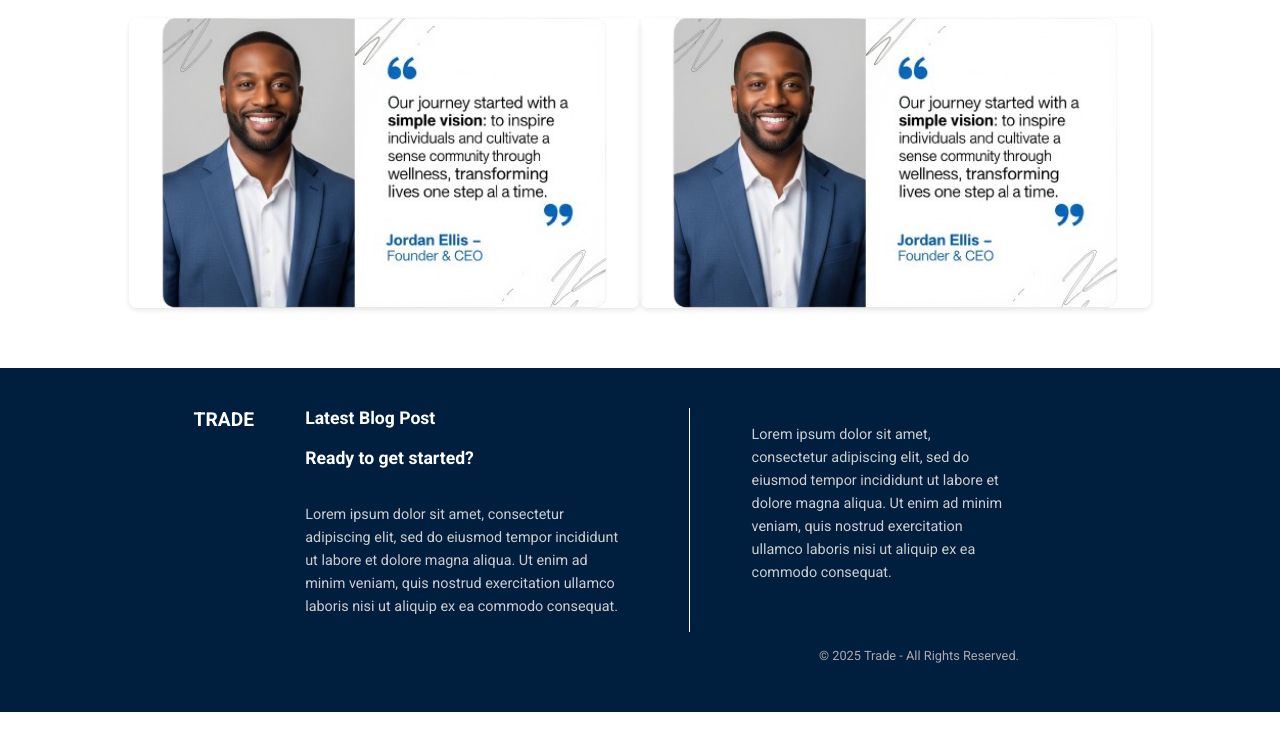
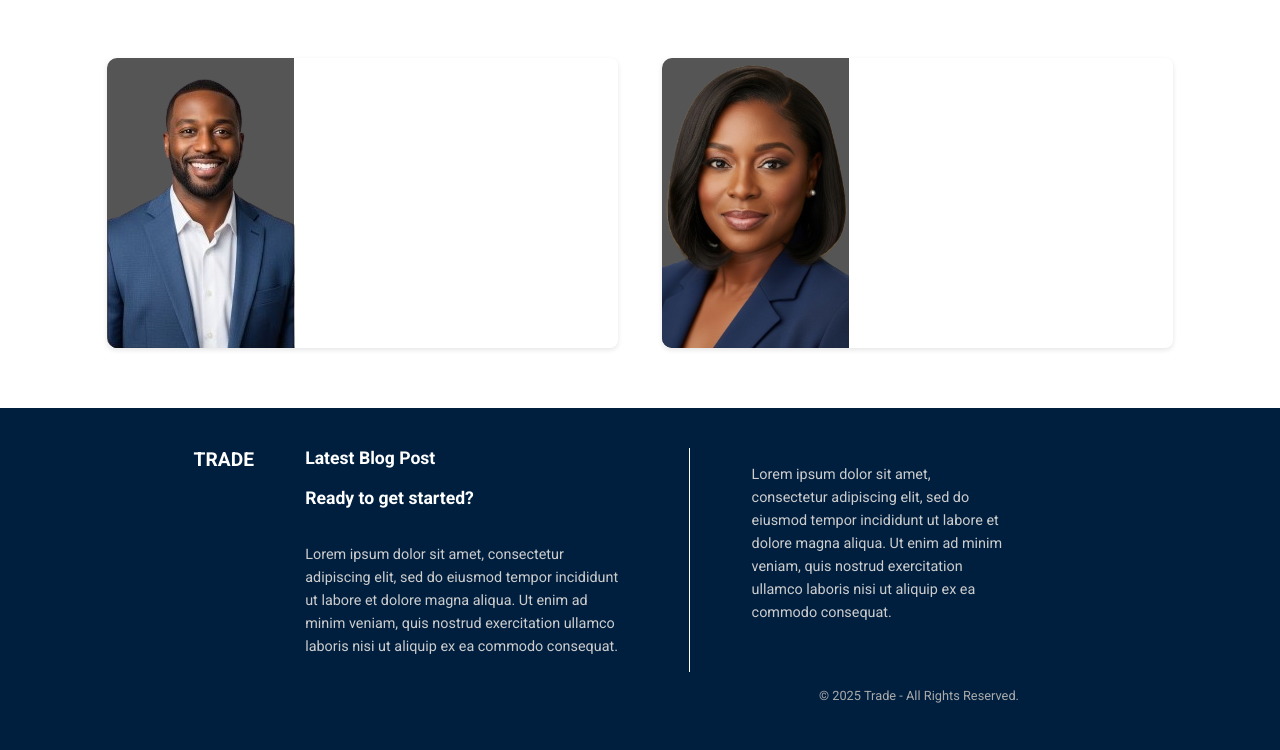
Before and after one commit to kamjohn777/WGU-web-project, a website: page Frontend/public/html/aboutPage.html in a window 1280 px wide. Shown: the part 2910-3660 px from the top of the page. Before the commit the page ends 3622 px from the top, so only its background shows below. Drawn offline with nearby package versions, Linux system fonts and the light colour scheme.

Commit message:
working on founder ui section

```diff
--- a/Frontend/public/css/aboutPage.css
+++ b/Frontend/public/css/aboutPage.css
@@ -13,9 +13,7 @@ body {
   color: #333;
 }
 .container {
-  /* max-width: 1200px; */
   margin: 0 auto;
-  /* padding: 20px; */
 }
 header {
   display: flex;
@@ -52,14 +50,10 @@ header .cta-buttons a.signup {
   display: flex;
   justify-content: space-between;
   height: 530px;
-  /* height: 500px; */
-  /* padding: 80px 0; */
-  /* background-color: #fff; */
 }
 .hero-about .text-content {
   width: 45%;
   padding-right: 20px;
-  /* margin-left: 11.5rem; */
   margin-left: 8.5rem;
 }
 
@@ -75,8 +69,6 @@ header .cta-buttons a.signup {
   line-height: 1.6;
   margin-bottom: 30px;
   font-weight: 400;
-  /* font-family: "Rock Salt", cursive; */
-  /* font-family: 'saltrock', sans-serif; */
 }
 
 .hero-about .text-content .hero-msg-p {
@@ -86,18 +78,11 @@ header .cta-buttons a.signup {
 .hero-about .text-content .sketch-txt {
   font-family: "Rock Salt", cursive;
   font-size: 1.4rem;
-  /* font-weight: bold; */
-  /* color: var(--box-jump-blue); */
 }
 
 .hero-about .text-content span {
   color: var(--box-jump-blue);
 }
-
-/* .hero-about .text-content .sketch-txt .blue {
-            color: var(--box-jump-blue);
-            font-family: 'rocksalt', sans-serif;
-        } */
 
 .hero-about .text-content .btn {
   background-color: var(--box-jump-blue);
@@ -107,81 +92,30 @@ header .cta-buttons a.signup {
   border-radius: 4px;
 }
 .light-blue-circle {
-  /* height: 200px;
-    width: 200px;
-    border-radius: 50%;
-    background-color: var(--baby-blue); */
-
-  /* height: 350px;
-    width: 350px; */
-
-  /* height: 300px;
-    width: 300px; */
-
-  /* height: 400px;
-    width: 400px;
-    border-radius: 50%;
-    background-color: var(--baby-blue);
-    position: relative;
-    top: -8%; */
-
-  /* height: 450px;
-    width: 450px; */
-
   height: 421px;
   width: 421px;
   border-radius: 50%;
   background-color: var(--baby-blue);
-  position: relative;
-  /* top: -8%; */
-
   position: absolute;
-  /* top: -8%; */
   top: -5%;
   left: 2.5%;
-  /* left: 8.5%; */
-
-  /* top: -10%;
-    left: -7%; */
 }
 
 .trainer-div {
   background-image: url(../../assets/images/AboutPage-assets/Gemini_Generated_Image_n0pqqzn0pqqzn0pq-removebg-preview\ 1.png);
   background-size: cover;
   background-position: center;
-  /* width: 100%;
-    height: 100%; */
-
-  /* width: 561px;
-    height: 561px;
-    position: absolute;
-    top: -13%;
-    left: 11%;
-    z-index: 1; */
-
-  /* width: 600px; */
   width: 575px;
   height: 561px;
   position: absolute;
   top: -6%;
-  /* left: 2%; */
   left: -6%;
-  /* left: 0; */
   z-index: 1;
-
-  /* width: 500px;
-    height: 500px;
-    position: absolute;
-    top: 0;
-    left: 0;
-    z-index: 1; */
 }
 
 .hero-about .hero-img-placeholder {
   width: 50%;
-  /* background-color: #eee; */
   min-height: 300px;
-  /* border: 1px solid #ddd; */
   display: flex;
   justify-content: center;
   align-items: center;
@@ -200,14 +134,12 @@ header .cta-buttons a.signup {
 .div-img1 {
   width: fit-content;
   position: absolute;
-  /* left: 58%; */
   left: 46%;
 }
 
 .div-img2 {
   width: fit-content;
   position: absolute;
-  /* left: -3%; */
   left: -15%;
   top: 8%;
 }
@@ -215,11 +147,6 @@ header .cta-buttons a.signup {
 .div-img3 {
   width: fit-content;
   position: absolute;
-  /* left: 55%; */
-
-  /* left: 52%;
-  top: 66%; */
-
   left: 47%;
   top: 70%;
 }
@@ -230,11 +157,8 @@ header .cta-buttons a.signup {
   background-color: #ffffff;
 }
 .trusted-trainers h2 {
-  /* font-size: 1.2em; */
   font-size: 1.4rem;
-  /* color: #777; */
   color: var(--nourish-navy);
-  /* margin-bottom: 30px; */
 }
 .trusted-h2 span {
   color: var(--box-jump-blue);
@@ -256,12 +180,8 @@ header .cta-buttons a.signup {
   gap: 40px;
 }
 .company-logo-placeholder {
-  /* width: 70px;
-  height: 70px; */
-
   width: 100px;
   height: 100px;
-  /* background-color: #000; */
   background-color: var(--baby-blue);
   border-radius: 50%;
 }
@@ -300,25 +220,16 @@ header .cta-buttons a.signup {
 
 .feature-block {
   display: flex;
-  /* background-color: #000; */
-  /* color: #fff; */
-  /* padding: 60px 0; */
   margin-top: 40px;
 }
 
 .feature-block .image-placeholder {
-  /* width: 45%; */
   width: 52%;
-  /* background-color: #fff; */
-  /* background-color: linear-gradient(to right, #155EBC, #4777C7, #5F84CC, #CFD6E8); */
   background: linear-gradient(to right, #155ebc, #4777c7, #5f84cc, #cfd6e8);
-  /* min-height: 300px; */
-  /* margin-right: 40px; */
   height: 598px;
   position: relative;
 }
 .feature-block .image-placeholder img {
-  /* margin-left: 53px; */
   margin-left: 135px;
 }
 .spn-txt {
@@ -379,7 +290,6 @@ header .cta-buttons a.signup {
 }
 
 .more-than-muscle-section {
-  /* height: 550px; */
   height: 619px;
   display: flex;
   flex-direction: column;
@@ -444,32 +354,6 @@ header .cta-buttons a.signup {
   text-align: left;
 }
 
-/* .publication-section .morethan {
-  text-align: center;
-  padding: 60px 0;
-  background-color: #f8f8f8;
-  margin-top: 40px;
-}
-.publication-section h2 {
-  font-size: 1.8em;
-  margin-bottom: 10px;
-}
-.publication-section p {
-  color: #777;
-  margin-bottom: 40px;
-}
-.publication-grid {
-  display: flex;
-  justify-content: center;
-  gap: 15px;
-  flex-wrap: wrap;
-}
-.publication-item {
-  width: 15%;
-  background-color: #000;
-  height: 80px;
-} */
-
 .article-section {
   display: flex;
   flex-direction: column;
@@ -479,15 +363,14 @@ header .cta-buttons a.signup {
   padding: 60px 0;
 }
 .ceo-cards-wrap {
-    display: flex
-    ;
-        justify-content: space-evenly;
+  display: flex;
+  justify-content: space-evenly;
+  width: 90%;
+  margin-top: 40px;
 }
 
-
-
 .article-block.main {
-  position: relative; /* Ensure the pseudo-element is positioned relative to this element */
+  position: relative;
   width: 80%;
   height: 340px;
   background-image: url(../../assets/images/AboutPage-assets/Gemini_Generated_Image_y76mauy76mauy76m.png);
@@ -499,24 +382,24 @@ header .cta-buttons a.signup {
   padding: 50px 30px;
   display: flex;
   flex-direction: column;
-  justify-content: flex-end; /* Pushes content to the bottom */
+  justify-content: flex-end;
 }
 
 .article-block.main::before {
-  content: ""; /* Required for pseudo-elements */
+  content: "";
   position: absolute;
   top: 0;
   left: 0;
   width: 100%;
   height: 100%;
   background: #007bff47;
-  border-radius: 15px; /* Match the border-radius of the parent element */
-  z-index: 1; /* Ensure the mask is above the background image */
+  border-radius: 15px;
+  z-index: 1;
 }
 
 .article-block.main * {
-  position: relative; /* Ensure child elements are above the mask */
-  z-index: 2; /* Place content above the mask */
+  position: relative;
+  z-index: 2;
 }
 .article-block.main h2 {
   font-size: 2em;
@@ -528,7 +411,6 @@ header .cta-buttons a.signup {
   margin-bottom: 10px;
 }
 .article-block.main .read-more {
-  /* background-color: #fff; */
   color: #333;
   padding: 8px 15px;
   text-decoration: none;
@@ -537,18 +419,40 @@ header .cta-buttons a.signup {
   margin-top: 20px;
 }
 .article-block.side {
-    /* width: 41%; */
-    background-image: url(../../assets/images/AboutPage-assets/Gemini_Generated_Image_lej4l0lej4l0lej4-removebg-preview.png);
+  /* background-image: url(../../assets/images/AboutPage-assets/Gemini_Generated_Image_lej4l0lej4l0lej4-removebg-preview.png);
+  background-size: cover;
+  background-position: center;
+  background-repeat: no-repeat; */
+  width: 511px;
+  height: 290px;
+  border-radius: 8px;
+  box-shadow: 0 2px 5px rgba(0, 0, 0, 0.1);
+}
+.profile-bg.jordan,
+.profile-bg.chrissy {
+  /* background-image: url(../../assets/images/AboutPage-assets/headshot-img-removebg-preview.png);
     background-size: cover;
     background-position: center;
-    background-repeat: no-repeat;
-
-  width: 511px;
-  height: 290px;
-  /* background-color: #fff; */
-  /* padding: 20px; */
-  border-radius: 8px;
-  box-shadow: 0 2px 5px rgba(0, 0, 0, 0.1);
+    background-repeat: no-repeat; */
+  background-color: #555;
+  /* background: red; */
+  width: 187px;
+  height: 100%;
+  border-top-left-radius: 10px;
+  border-bottom-left-radius: 10px;
+}
+.profile-bg.jordan img {
+  margin-top: 8px;
+}
+.profile-box {
+  background-image: url(../../assets/images/AboutPage-assets/Gemini_Generated_Image_gqinedgqinedgqin-removebg-preview.png);
+  /* height: 241px; */
+  height: 100%;
+  background-size: cover;
+  background-position: center;
+  background-repeat: no-repeat;
+  border-top-left-radius: 10px;
+  border-bottom-left-radius: 10px;
 }
 .article-block.side h3 {
   margin-bottom: 10px;
@@ -562,7 +466,7 @@ header .cta-buttons a.signup {
 }
 .article-block.side .read-more {
   text-decoration: none;
-  color: #007bff; /* Placeholder for blue link */
+  color: #007bff;
   font-size: 0.9em;
 }
 .article-block.side .category {
--- a/Frontend/public/html/aboutPage.html
+++ b/Frontend/public/html/aboutPage.html
@@ -230,6 +230,9 @@
       </div>
      <div class="ceo-cards-wrap">
         <div class="article-block side">
+            <div class="profile-bg jordan">
+                <img src="../../assets/images/AboutPage-assets/headshot-img-removebg-preview.png" alt="">
+            </div>
             <!-- <div class="category">Article</div> -->
             <!-- <div class="card-img-bg"><img src="../../assets/images/AboutPage-assets/headshot-img-removebg-preview.png" alt=""></div> -->
             <!-- <div class="card-img-bg"><img src="../../assets/images/AboutPage-assets/Gemini_Generated_Image_lej4l0lej4l0lej4-removebg-preview.png" alt=""></div> -->
@@ -242,6 +245,11 @@
             <a href="#" class="read-more">Read More</a> -->
           </div>
           <div class="article-block side">
+            <div class="profile-bg chrissy">
+                <div class="profile-box">
+                    <!-- <img src="../../assets/images/AboutPage-assets/Gemini_Generated_Image_gqinedgqinedgqin-removebg-preview.png" alt=""> -->
+                </div>
+            </div>
             <!-- <div class="category">Article</div> -->
             <!-- <div class="card-img-bg"><img src="../../assets/images/AboutPage-assets/headshot-img-removebg-preview.png" alt=""></div> -->
             <!-- <h3>Keys to writing copy that actually converts</h3>
```
